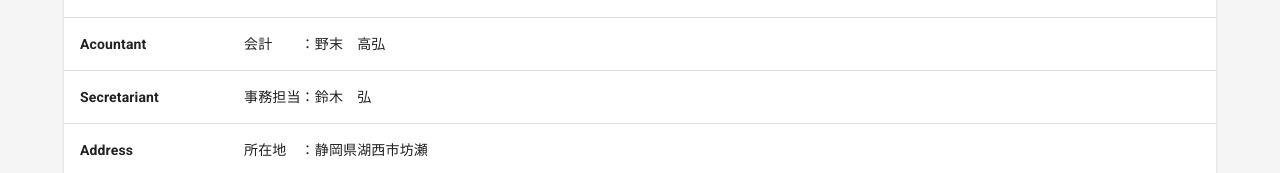
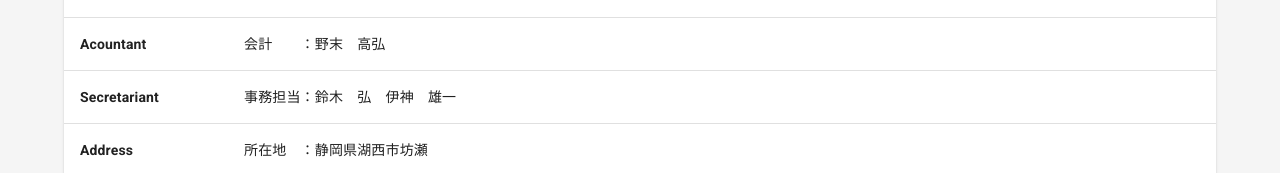
Before and after one commit to Hiroshi-Btree3716/ManabuSakichi-site, a Next.js app: page /company in a window 1280 px wide. Shown: the part 528-701 px from the top of the page. Built offline with nearby package versions, Linux system fonts and the light colour scheme.

Commit message:
事務局　伊神

```diff
--- a/src/pages/company.tsx
+++ b/src/pages/company.tsx
@@ -35,7 +35,7 @@ const Company: React.FC = () => {
     ceo: "会長　　：小池　力",
     vice: "副会長　：小野田　冨康",
     Acountant: "会計　　：野末　高弘",
-    Secretariant: "事務担当：鈴木　弘",
+    Secretariant: "事務担当：鈴木　弘　伊神　雄一",
     address: "所在地　：静岡県湖西市坊瀬",
     service: "活動内容：佐吉翁を語る会運営　佐吉検定、佐吉翁を語る会講演会、佐吉翁の足跡をめぐる研修旅行",
     mail: "メール　：hiroshi.btree@gmail.com",
```
